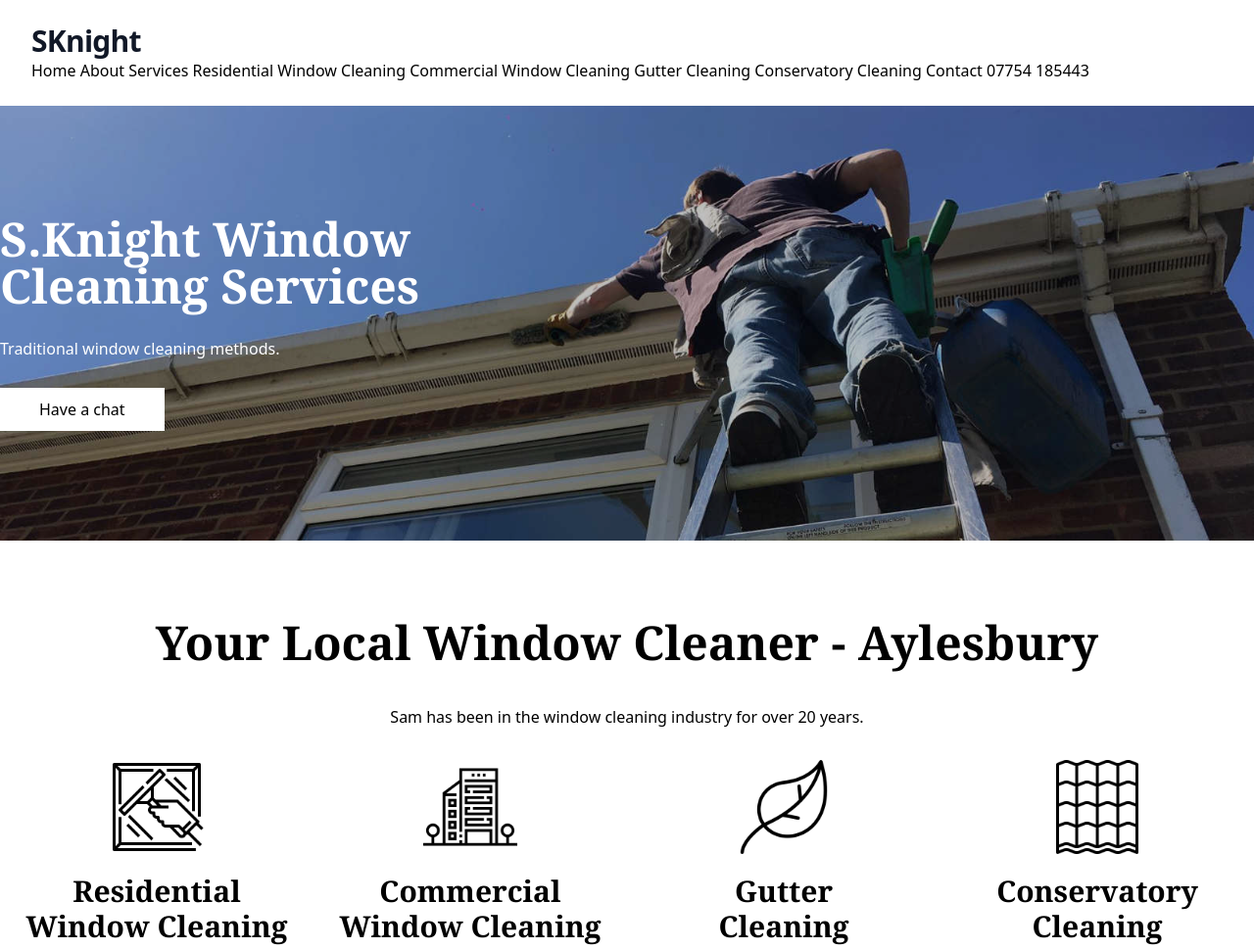
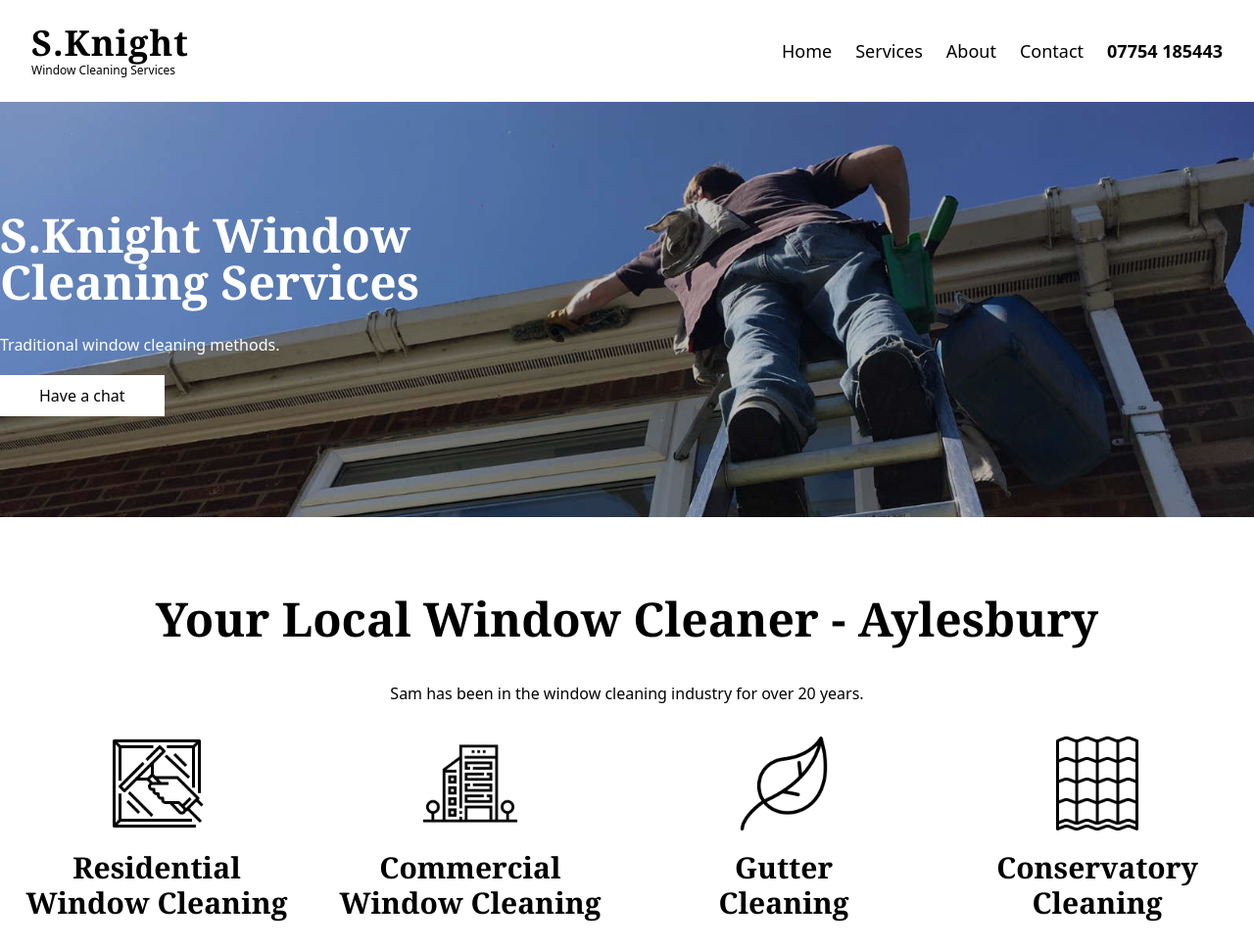
Before and after one commit to camgk/sknight.co.uk, a plain HTML site: page index.html in a window 1280 px wide. Shown: the top 969 px of the page at 98% size. Drawn offline with nearby package versions, Linux system fonts and the light colour scheme.

Commit message:
Finish of desktop rendition

```diff
--- a/index.html
+++ b/index.html
@@ -6,18 +6,21 @@
     <script src="https://cdn.tailwindcss.com"></script>
 </head>
 <body>
-    <header class="bg-white shadow">
-        <div class="mx-auto max-w-7xl px-4 py-6 sm:px-6 lg:px-8">
-            <h1 class="text-3xl font-bold tracking-tight text-gray-900">SKnight</h1>
-            <span>Home</span>
-            <span>About</span>
-            <span>Services</span>
-                <span>Residential Window Cleaning</span>
-                <span>Commercial Window Cleaning</span>
-                <span>Gutter Cleaning</span>
-                <span>Conservatory Cleaning</span>
-            <span>Contact</span>
-            <span>07754 185443</span>
+    <header id="top" class="bg-white shadow">
+        <div class="mx-auto max-w-7xl px-4 py-6 sm:px-6 lg:px-8 grid grid-cols-2">
+            <div class="">
+                <h1 class="font-serif text-4xl font-bold tracking-wide">S.Knight</h1>
+                <h2 class="font-thin text-xs">Window Cleaning Services</h2>
+            </div>
+            <nav class="self-center justify-self-end">
+                <ul class="font-light text-lg flex space-x-6">
+                    <li><a href="#top">Home</a></li>
+                    <li><a href="#services">Services</a></li>
+                    <li><a href="#about">About</a></li>
+                    <li><a href="#contact">Contact</a></li>
+                    <li class="font-semibold"><a href="tel:07754185443">07754 185443</a></li>
+                </ul>
+            </nav>
         </div>
     </header>
     <div class="bg-[url('images/sknight-header.jpg')] bg-no-repeat bg-cover bg-top"> <!-- The pagination -->
@@ -26,12 +29,12 @@
                 <div class="basis-1/2">
                     <h2 class="font-serif text-5xl font-bold pb-7">S.Knight Window<br>Cleaning Services</h2>
                     <p class="font-thin pb-7">Traditional window cleaning methods.</p>
-                    <button class="bg-white text-black font-light py-2.5 px-10">Have a chat</button>
+                    <a href="#contact" class="bg-white text-black font-light py-2.5 px-10">Have a chat</a>
                 </div>
             </div>
         </div>
     </div>
-    <div class="container text-center mx-auto py-20"> <!-- White Section with service list -->
+    <div id="services" class="container text-center mx-auto py-20"> <!-- White Section with service list -->
         <div>
             <h3 class="font-serif text-5xl font-bold pb-10">Your Local Window Cleaner - Aylesbury</h3>
             <p class="font-thin pb-8">Sam has been in the window cleaning industry for over 20 years.</p>
@@ -55,22 +58,22 @@
             </div>
         </div>
     </div>
-    <div class="bg-blue-950"> <!-- Man in the van -->
+    <div id="about" class="bg-blue-950"> <!-- Man in the van -->
         <div class="flex flex-row container mx-auto items-center">
             <div class="basis-1/2">
                 <img class="mx-auto p-12" src="images/sknight-van.jpg" alt="Van">
             </div>
-            <div class="basis-1/2 text-white font-thin">
+            <div class="basis-1/2 text-white font-thin pl-10">
                 <p class="pb-2">The blue VW van?</p>
                 <h4 class="font-serif text-5xl font-bold pb-7 ">See the man in the van,<br> Its probably Sam.</h4>
                 <p class="pb-7">Sam concentrates on the traditional methods of window cleaning, where care is taken to not only the glass, but the frames and seals too.</p>
-                <button class="bg-white text-black font-light py-2.5 px-10">Contact Me</button>
+                <a href="#contact" class="bg-white text-black font-light py-2.5 px-10">Contact Me</a>
             </div>
         </div>
     </div>
     <div> <!-- Where? -->
         <div class="flex flex-row container mx-auto items-center py-12">
-            <div class="basis-1/2">
+            <div class="basis-1/2 pr-20">
                 <p class="font-thin pb-2">Location?</p>
                 <h4 class="font-serif text-5xl font-bold pb-4">Aylesbury & <br>surrounding areas.</h4>
                 <p class="font-thin pb-2">We service areas including but not limited to: Aylesbury, Stone, Haddenham, Longwick, Waddesdon, Wesctcott, Tring, Ivinghoe, Pitstone, Halton, Wendover, Stoke Mandville,  Aston Clinton.</p>
@@ -81,16 +84,21 @@
 
         </div>
     </div>
-    <div class="bg-blue-950"> <!-- Contact -->
+    <div id="contact" class="bg-blue-950"> <!-- Contact -->
         <div class="flex flex-row container mx-auto py-12 text-white font-thin">
             <div class="basis-full text-center">
                 <h4 class="pb-2">Contact?</h4>
                 <p class="font-serif text-5xl font-bold pb-7 ">Speak to Sam.</p>
-                <p>He’s a friendly guy, wont say no to a cup of tea and will do a good job on your windows.</p>
-                <p>07754 185443</p>
-                <p>admin@sknight.co.uk</p>
+                <p class="pb-8">He’s a friendly guy, wont say no to a cup of tea and will do a good job on your windows.</p>
+                <p class="font-serif text-3xl font-bold pb-7 underline"><a href="tel:07754185443">07754 185443</a></p>
+                <p class="font-serif text-3xl font-bold underline"><a href="https://www.facebook.com/sknightwindowcleaning/" target="_blank">Message On Facebook</a></p>
             </div>
         </div>
     </div>
+    <footer class="grid grid-cols-1">
+        <div class="py-5 justify-self-center flex">
+            <p class="font-thin">Site by <span class="font-medium underline">Exeme</span></p>
+        </div>
+    </footer>
 </body>
 </html>
```
